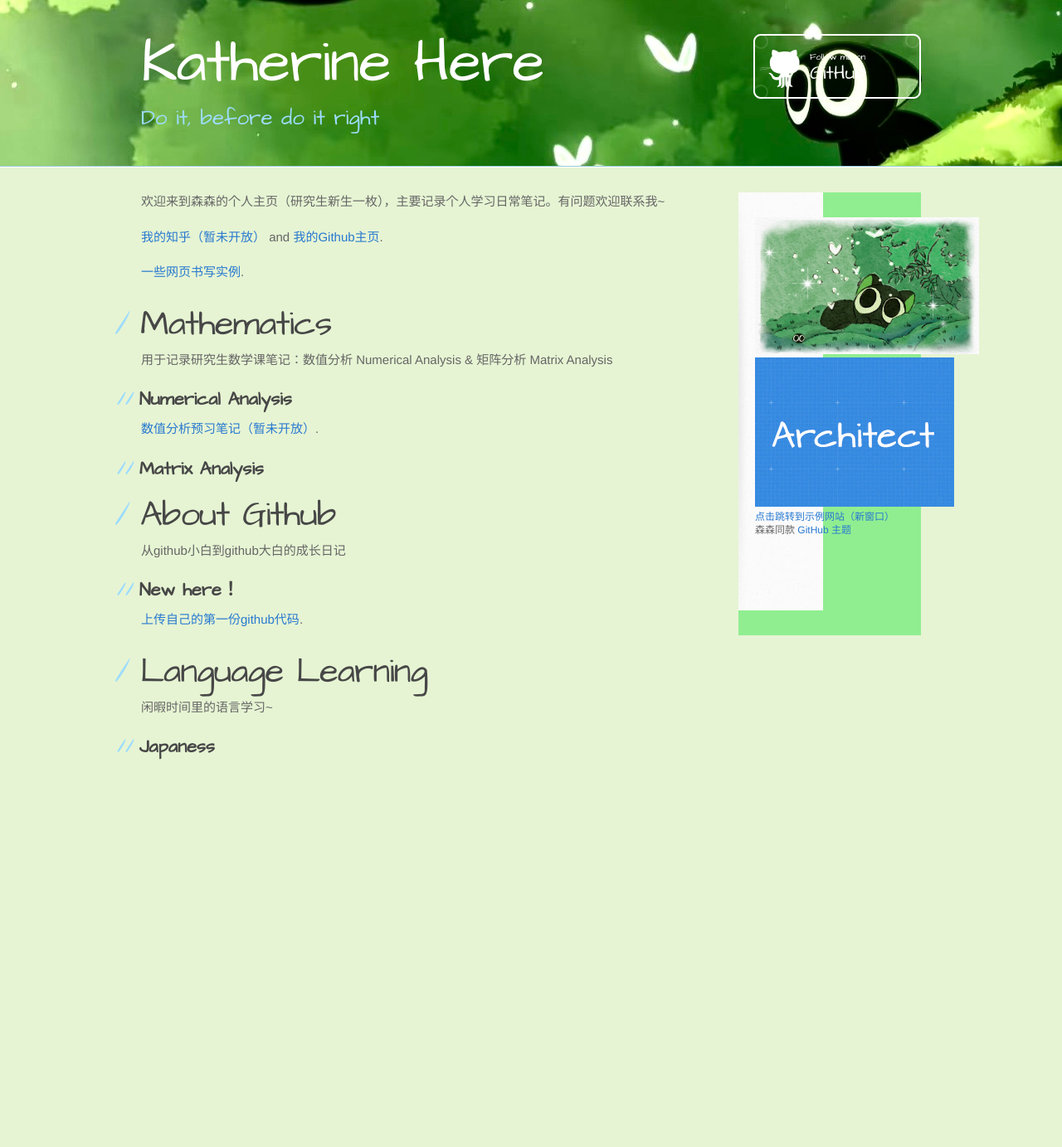
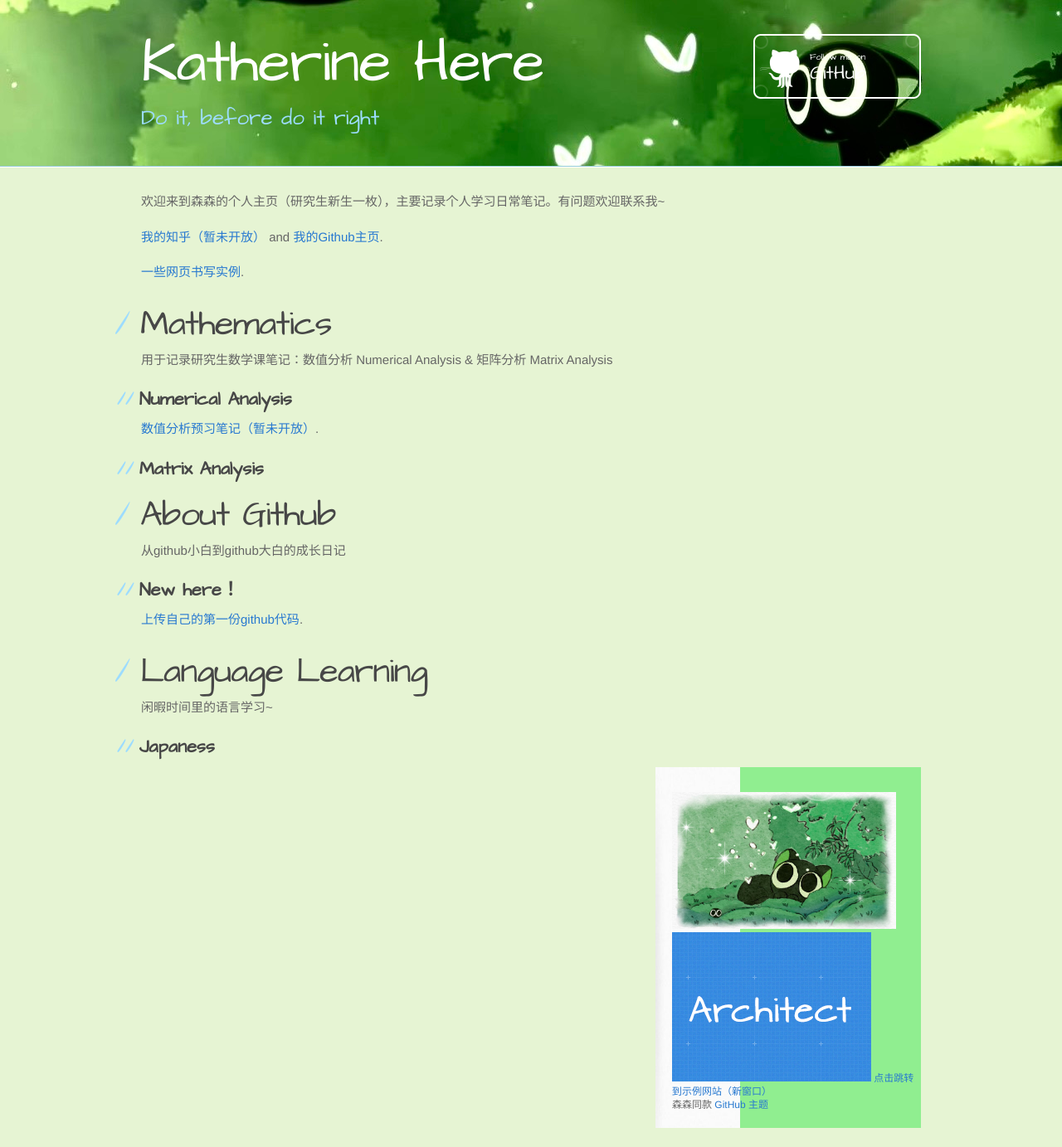
Before and after one commit to Katherine-Kkk/Katherine-Kkk.github.io, a Jekyll site: the page built from index.md, in a window 1280 px wide. Shown: the whole page at 83% size. Built offline with Jekyll 4.4.1, drawn with Linux system fonts in a browser that asks for light colours; before the commit the page ends 948 px from its top, so only the background shows below that.

Commit message:
Update jekyll-theme-architect.scss

```diff
--- a/_sass/jekyll-theme-architect.scss
+++ b/_sass/jekyll-theme-architect.scss
@@ -75,8 +75,8 @@ header h2 {
 
 aside#sidebar {
   float: right;
-  width: 200px;
-  min-height: 504px;
+  width: 300px;
+
   padding-left: 20px;
   padding-top: 30px;
   font-size: 12px;
```
